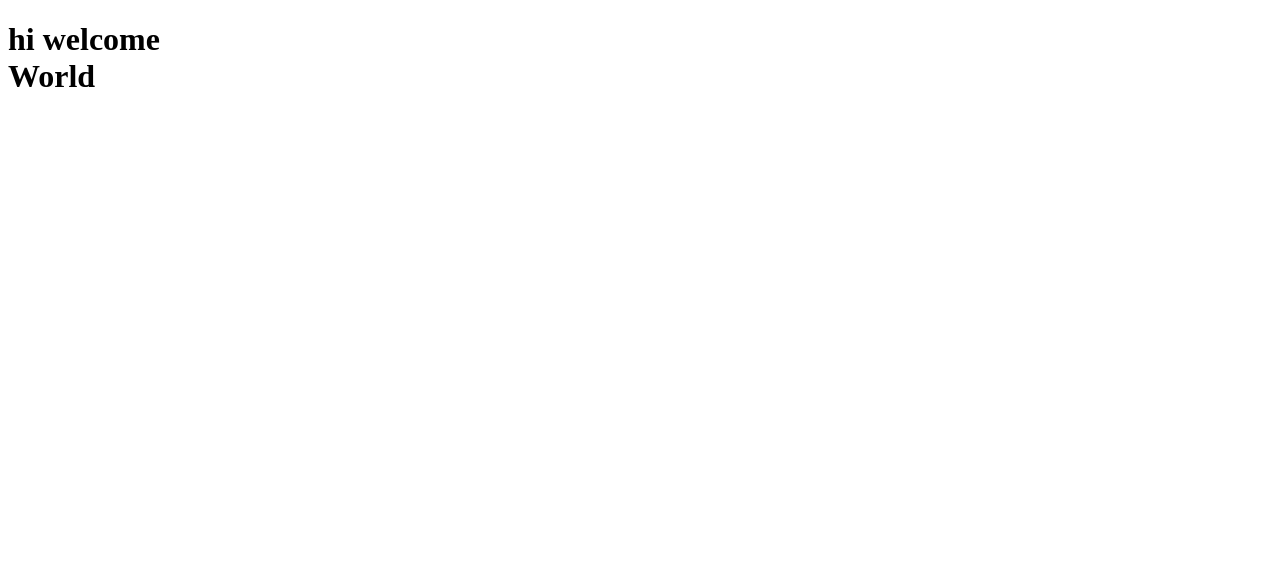
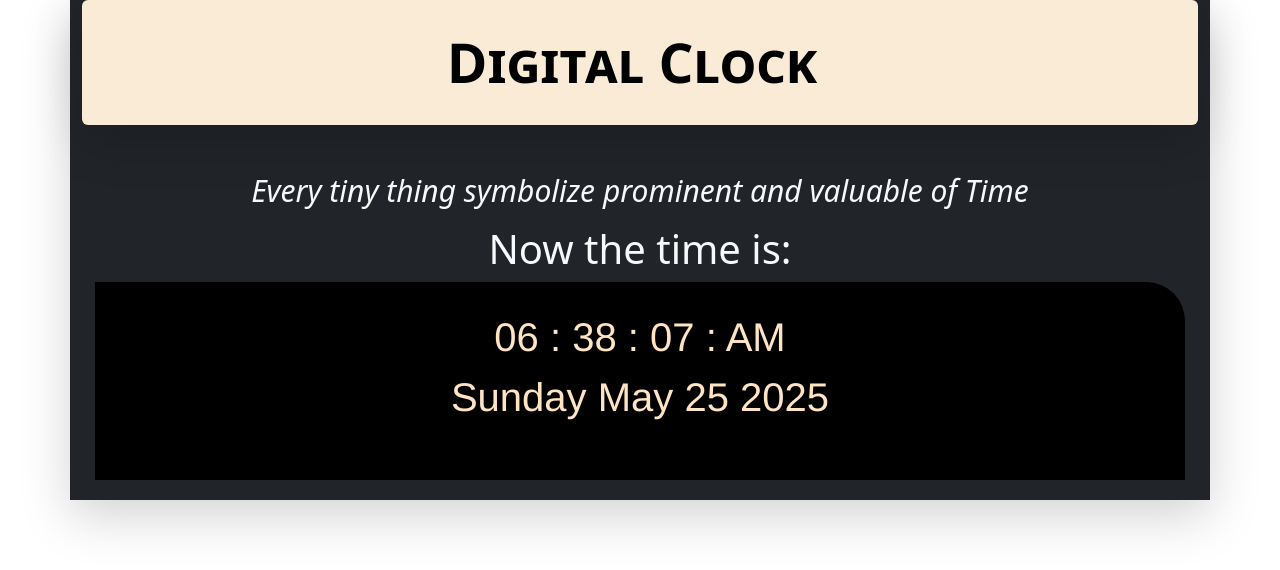
Before and after one commit to Jaimitha13/Digital-clock, a plain HTML site: page index.html in a window 1280 px wide. Drawn offline with nearby package versions, Linux system fonts and the light colour scheme.

Commit message:
Added the index.js

```diff
--- a/index.css
+++ b/index.css
@@ -1,5 +1,96 @@
-body {
-    background-color: blue;
-    color: turquoise;
+.navbar-brand {
+
+
+    font-family: 'Segoe UI', Tahoma, Geneva, Verdana, sans-serif;
+
+    font-size: 55px;
+    color: rgb(0, 0, 0);
+    font-weight: bold;
+    font-variant: small-caps;
+
+}
+
+.navbar {
+    background-color: antiquewhite;
+
+}
+
+.display-6 {
+    font-style: italic;
+    font-size: 30px;
     text-align: center;
 }
+
+.container {
+    height: 500px;
+    color: rgb(0, 0, 0);
+}
+
+
+
+.cont {
+
+    font-size: 55pxpx;
+    font-family: 'Franklin Gothic Medium', 'Arial Narrow', Arial, sans-serif;
+    color: bisque;
+    text-align: center;
+
+    background-color: black;
+    height: 200px;
+    padding: 25px;
+    border-top-right-radius: 40px;
+}
+
+.cont:hover {
+    background-color: beige;
+    font-family: 'Franklin Gothic Medium', 'Arial Narrow', Arial, sans-serif;
+    color: rgb(2, 0, 0);
+}
+
+.colon {
+    animation: blink 1s steps(1) infinite;
+}
+
+@keyframes blink {
+    50% {
+        opacity: 0;
+    }
+}
+
+#hr,
+#min,
+#sec {
+    display: inline-block;
+    transition: transform 0.3s;
+}
+
+.flip-animate {
+    animation: flip 1.5s ease-in-out;
+}
+
+@keyframes flip {
+    0% {
+        transform: rotateX(0);
+    }
+
+    100% {
+        transform: rotateX(-180deg);
+    }
+}
+
+.digital,
+.date {
+    animation: fadeIn 2s ease;
+}
+
+@keyframes fadeIn {
+    from {
+        opacity: 0;
+        transform: translateY(750px);
+    }
+
+    to {
+        opacity: 1;
+        transform: translateY(2s);
+    }
+}
--- a/index.html
+++ b/index.html
@@ -5,11 +5,49 @@
     <meta charset="UTF-8">
     <meta name="viewport" content="width=device-width, initial-scale=1.0">
     <title>Document</title>
+
+    <link href="https://cdn.jsdelivr.net/npm/bootstrap@5.3.6/dist/css/bootstrap.min.css" rel="stylesheet"
+        integrity="sha384-4Q6Gf2aSP4eDXB8Miphtr37CMZZQ5oXLH2yaXMJ2w8e2ZtHTl7GptT4jmndRuHDT" crossorigin="anonymous">
+    <script src="https://cdn.jsdelivr.net/npm/bootstrap@5.3.6/dist/js/bootstrap.bundle.min.js"
+        integrity="sha384-j1CDi7MgGQ12Z7Qab0qlWQ/Qqz24Gc6BM0thvEMVjHnfYGF0rmFCozFSxQBxwHKO"
+        crossorigin="anonymous"></script>
+    <link rel="stylesheet" href="index.css">
+
 </head>
 
 <body>
-    <h1>hi welcome<br>
-        World</h1>
+    <div class="container shadow-lg bg-dark">
+        <nav class="navbar shadow-lg p-3 mb-5 rounded">
+            <div class="container-fluid justify-content-center">
+                <a class="navbar-brand text-center" href="#">Digital Clock</a>
+            </div>
+        </nav>
+        <div class="container-fluid mt-3">
+            <p class="display-6 text-light">Every tiny thing symbolize prominent and valuable of Time </p>
+            <h1 class="text-center text-light">Now the time is: </h1>
+            <div class="cont  border border-dark fs-1">
+                <div class="digital">
+
+                    <span id="hr">00</span>
+                    <span class="colon">:</span>
+                    <span id="min">00</span>
+                    <span class="colon">:</span>
+                    <span id="sec">00</span>
+                    <span id="ampm" class="ampm">AM</span>
+
+                </div>
+
+                <div class="date">
+                    <span id="day">Monday</span>
+                    <span id="month">January</span>
+                    <span id="daynum">1</span>
+                    <span id="year">2025</span>
+                </div>
+            </div>
+        </div>
+    </div>
+
+    <script src="index.js"></script>
 </body>
 
 </html>
--- /dev/null
+++ b/index.js
@@ -0,0 +1,48 @@
+function update() {
+    const now = new Date();
+    let hours = now.getHours();
+
+    let ampm = hours >= 12;
+    if (hours >= 12) {
+        ampm = ": PM";
+
+    }
+    else {
+        ampm = " : AM";
+    }
+
+
+    if (hours === 0) {
+        hours = 12;
+    }
+
+    else if (hours > 12) {
+
+        hours = hours - 12;
+
+    }
+
+    const mins = now.getMinutes().toString().padStart(2, '0');
+    const sec = now.getSeconds().toString().padStart(2, '0');
+
+
+    const days = ['Sunday', 'Monday', 'Tuesday', 'Wednesday', 'Thursday', 'Friday', 'Saturday'];
+    const months = ['January', 'February', 'March', 'April', 'May', 'June', 'July', 'August', 'September', 'October', 'November', 'December'];
+
+    const day = days[now.getDay()];
+    const month = months[now.getMonth()];
+    const daynum = now.getDate();
+    const year = now.getFullYear();
+
+    document.getElementById('hr').textContent = hours.toString().padStart(2, '0');
+    document.getElementById('min').textContent = mins;
+    document.getElementById('sec').textContent = sec;
+    document.getElementById('ampm').textContent = ampm;
+    document.getElementById('day').textContent = day;
+    document.getElementById('month').textContent = month;
+    document.getElementById('daynum').textContent = daynum;
+    document.getElementById('year').textContent = year;
+}
+
+update();
+setInterval(update, 1000);
```
